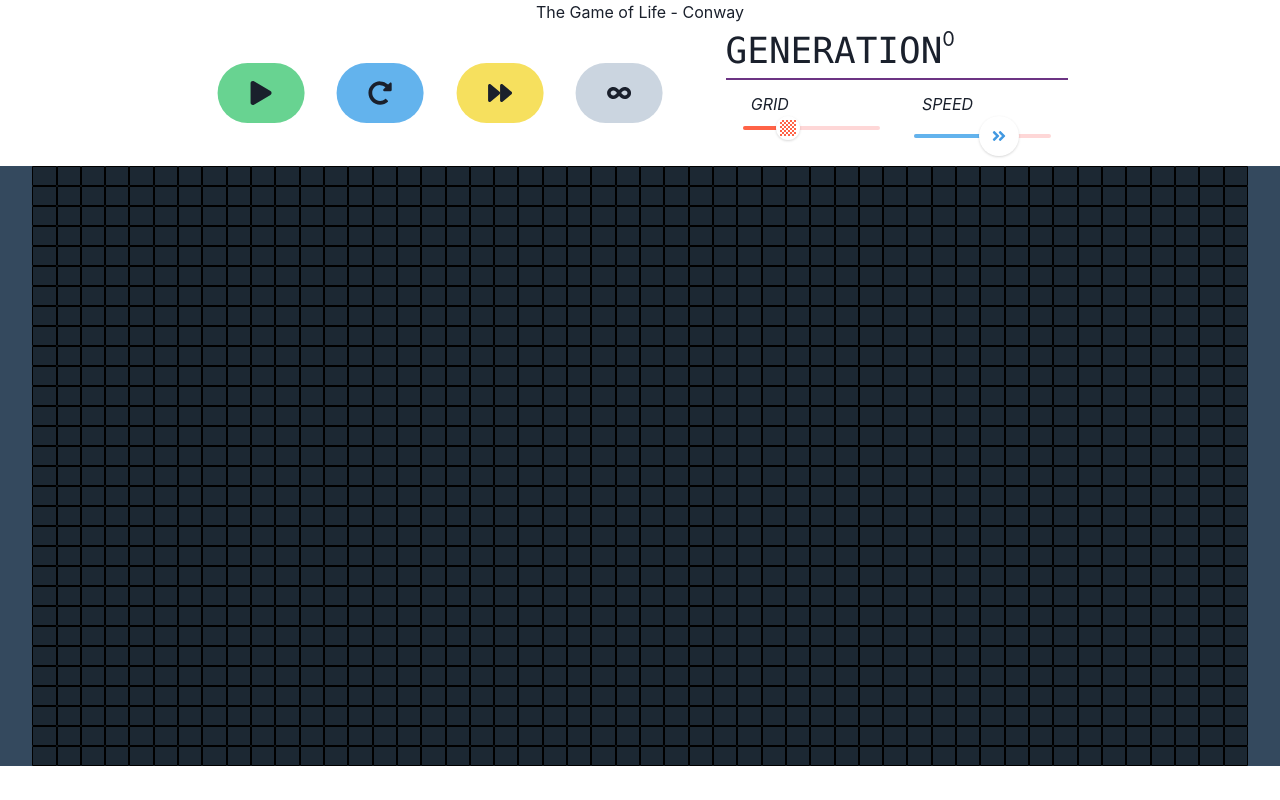
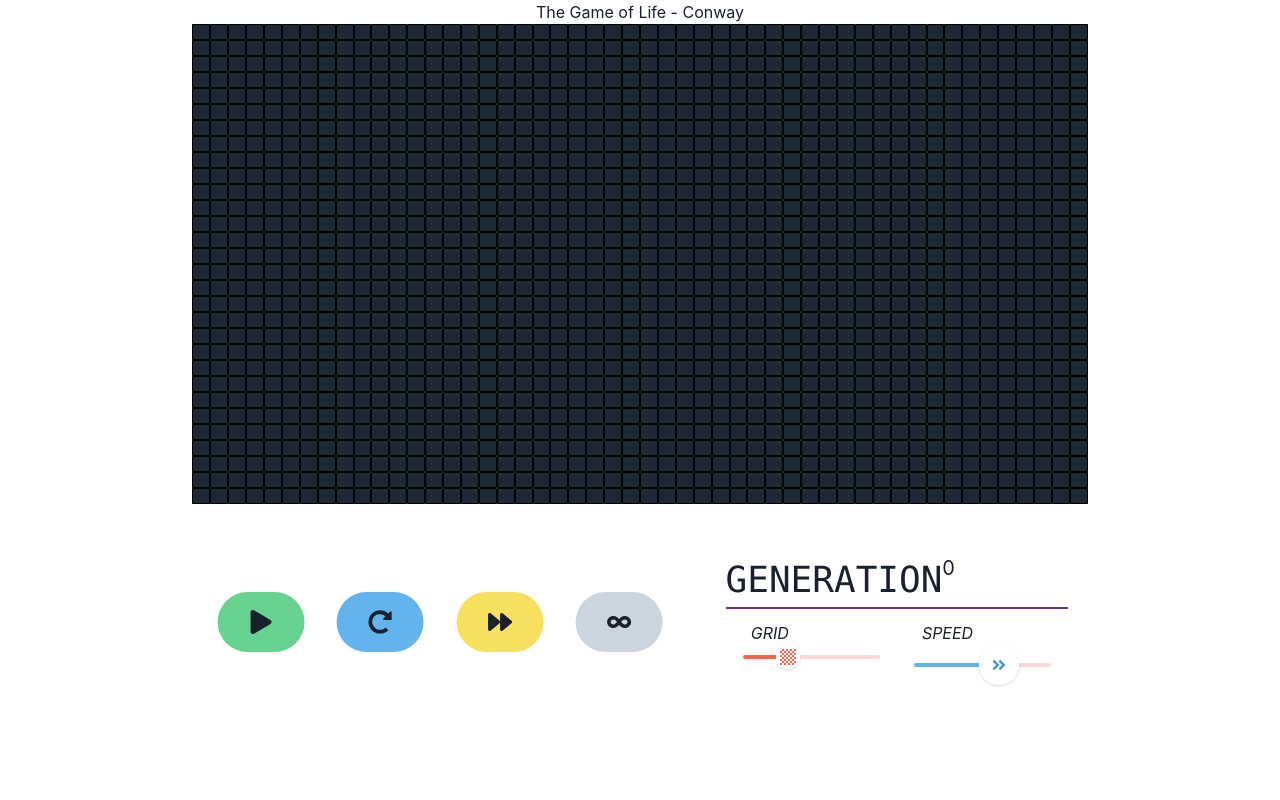
Before and after one commit to Heckiz/gameOfLife-Conway, a React (Vite) app: page / in a window 1280 px wide. Built offline with nearby package versions, Linux system fonts and the light colour scheme.

Commit message:
styles added to cell grid

```diff
--- a/src/components/CellGrid/Cell.jsx
+++ b/src/components/CellGrid/Cell.jsx
@@ -1,3 +1,4 @@
+import { Box } from '@chakra-ui/react';
 import React from 'react'
 import { handleLifeCell } from '../../app/gameOfLife/gameOfLifeSlice'
 
@@ -11,18 +12,10 @@ export default function Cell({ dispatch, colIndex, rowIndex, life, cantRows }) {
     }
 
     return (
-        <div
-            style={styleCell(life, cantRows)}
+        <Box
+            height={{base: `${60/cantRows}vh`}} border="1px solid black" borderRadius="5%"
+            backgroundColor={life ? '#FADBD8' : '#1C2833'}
             onClick={() => handleCell(rowIndex, colIndex)}
         />
     )
 }
-
-const styleCell = (life, cantRows) => {
-    return {
-        height: `${75/cantRows}vh`,
-        border: '1px solid black',
-        borderRadius:"5%",
-        background: life ? '#FADBD8' : '#1C2833'
-    }
-}
--- a/src/components/CellGrid/CellGrid.jsx
+++ b/src/components/CellGrid/CellGrid.jsx
@@ -2,8 +2,9 @@ import React, { useEffect } from 'react'
 import Cell from './Cell';
 import { newCellGrid } from "../../app/gameOfLife/gameOfLifeSlice";
 import { useDispatch } from 'react-redux'
+import { Box } from '@chakra-ui/react';
 
-export default function CellGrid({cellGrid, gameConfig}) {
+export default function CellGrid({ cellGrid, gameConfig }) {
 
     const dispatch = useDispatch();
 
@@ -13,12 +14,8 @@ export default function CellGrid({cellGrid, gameConfig}) {
 
 
     return (
-        <div style={{
-            background:"#34495E",
-            justifyContent:"center",
-            display: "grid",
-            gridTemplateColumns: `repeat(${gameConfig.cols}, ${95/gameConfig.cols}vw)`,
-        }}>
+        <Box h="60vh" d="grid" justifyContent="center" overflow="hidden"
+            gridTemplateColumns={{ base: `repeat(${gameConfig.cols}, ${100 / gameConfig.cols}%)`, lg: `repeat(${gameConfig.cols}, ${70 / gameConfig.cols}%)` }} >
             {
 
                 cellGrid.map((rows, rowIndex) => rows.map((cols, colIndex) => (
@@ -34,6 +31,6 @@ export default function CellGrid({cellGrid, gameConfig}) {
 
                 )))
             }
-        </div>
+        </Box>
     )
 }
--- a/src/components/GamePanel/GamePanel.jsx
+++ b/src/components/GamePanel/GamePanel.jsx
@@ -37,10 +37,10 @@ export default function GamePanel({ gameConfig, running, generations }) {
     useInterval(() => dispatch(playSimulation()), running ? gameConfig.speed : null)
 
     return (
-        <Flex justifyContent="center">
+        <Flex justifyContent="center" >
 
             <Flex px="5" pb="1"
-                w={{ base: "100%", lg: "70vw" }}
+                w={{ base: "100%", lg: "70vw" }} h="30vh"
                 alignItems="center"
             >
 
--- a/src/pages/GameOfLife.jsx
+++ b/src/pages/GameOfLife.jsx
@@ -15,8 +15,9 @@ export default function GameOfLife() {
     return (
         <Box>
             <h1 style={{ textAlign: "center" }}>The Game of Life - Conway</h1>
-            <GamePanel gameConfig={gameConfig} running={running} generations={generations} />
              <CellGrid cellGrid={cellGrid} gameConfig={gameConfig} />
+             <GamePanel gameConfig={gameConfig} running={running} generations={generations} />
+
         </Box>
     )
 }
```
